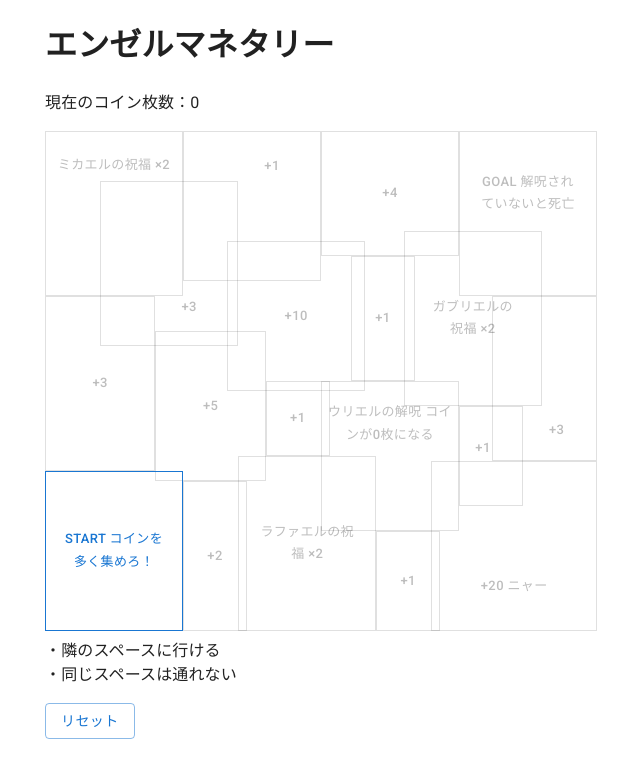
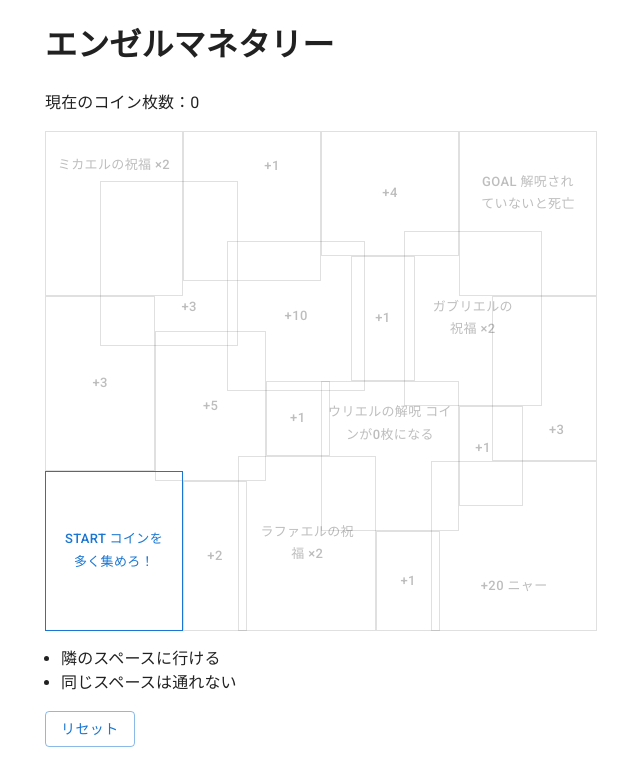
Before and after one commit to seijinrosen/angel-monetary, a React (Vite) app: page / in a window 1280 px wide. Shown: the top 780 px of the page, without its empty margins (319-959 px from the left). Built offline with nearby package versions, Linux system fonts and the light colour scheme.

Commit message:
feat: add Rules component and update App to include game rules

```diff
--- a/src/App.tsx
+++ b/src/App.tsx
@@ -1,7 +1,9 @@
 import { Box, Button, Container, Link } from "@mui/material";
 import { useState } from "react";
+
 import Footer from "./components/Footer";
 import Masu from "./components/Masu";
+import { Rules } from "./components/Rules";
 
 const getTonari = (id: number): number[] => {
 	switch (id) {
@@ -385,9 +387,9 @@ function App() {
 						pt={10}
 					/>
 				</Box>
-				・隣のスペースに行ける
-				<br />
-				・同じスペースは通れない
+
+				<Rules />
+
 				<p>
 					<Button variant="outlined" onClick={reset}>
 						リセット
--- /dev/null
+++ b/src/components/Rules.tsx
@@ -0,0 +1,17 @@
+import { Box } from "@mui/material";
+import { memo } from "react";
+
+export const Rules = memo(function Rules() {
+	return (
+		<Box
+			component="ul"
+			sx={{
+				pl: 2,
+			}}
+		>
+			<li>隣のスペースに行ける</li>
+
+			<li>同じスペースは通れない</li>
+		</Box>
+	);
+});
```
